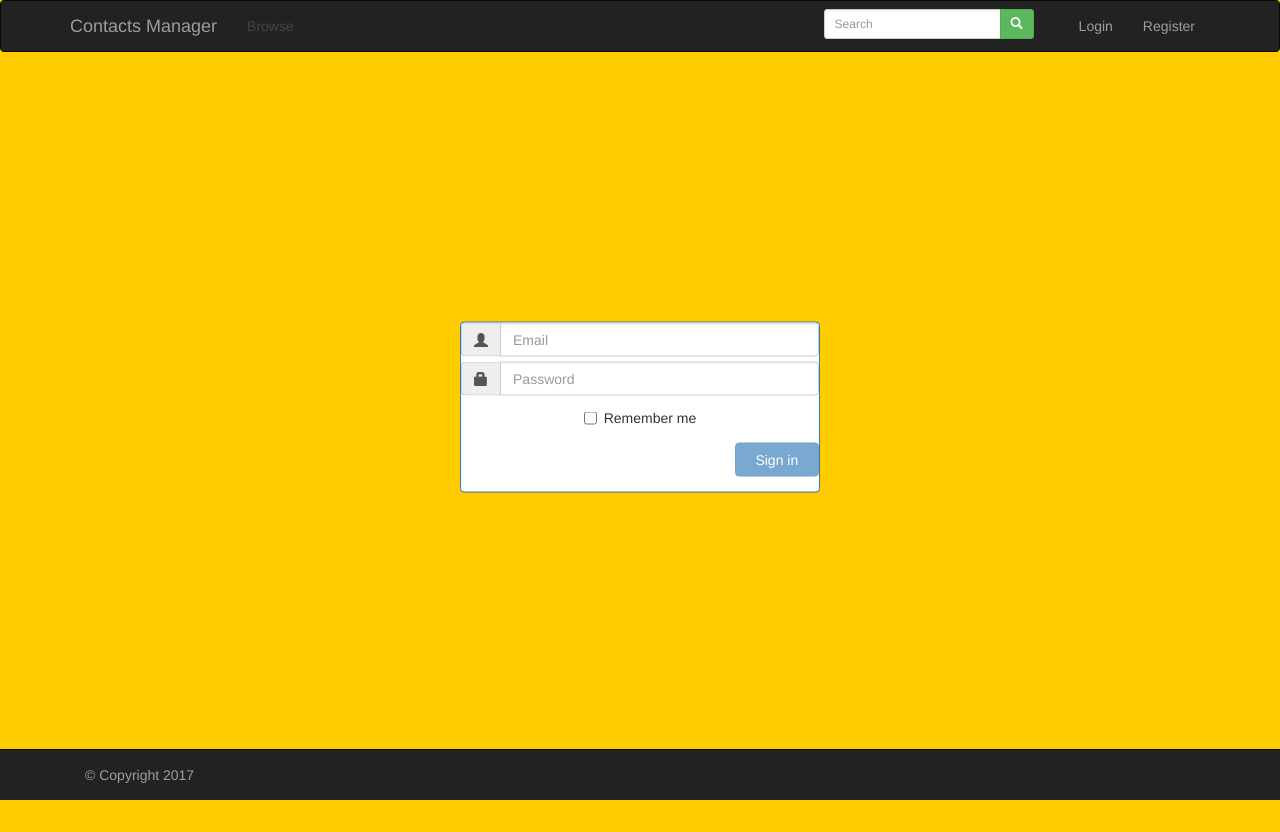
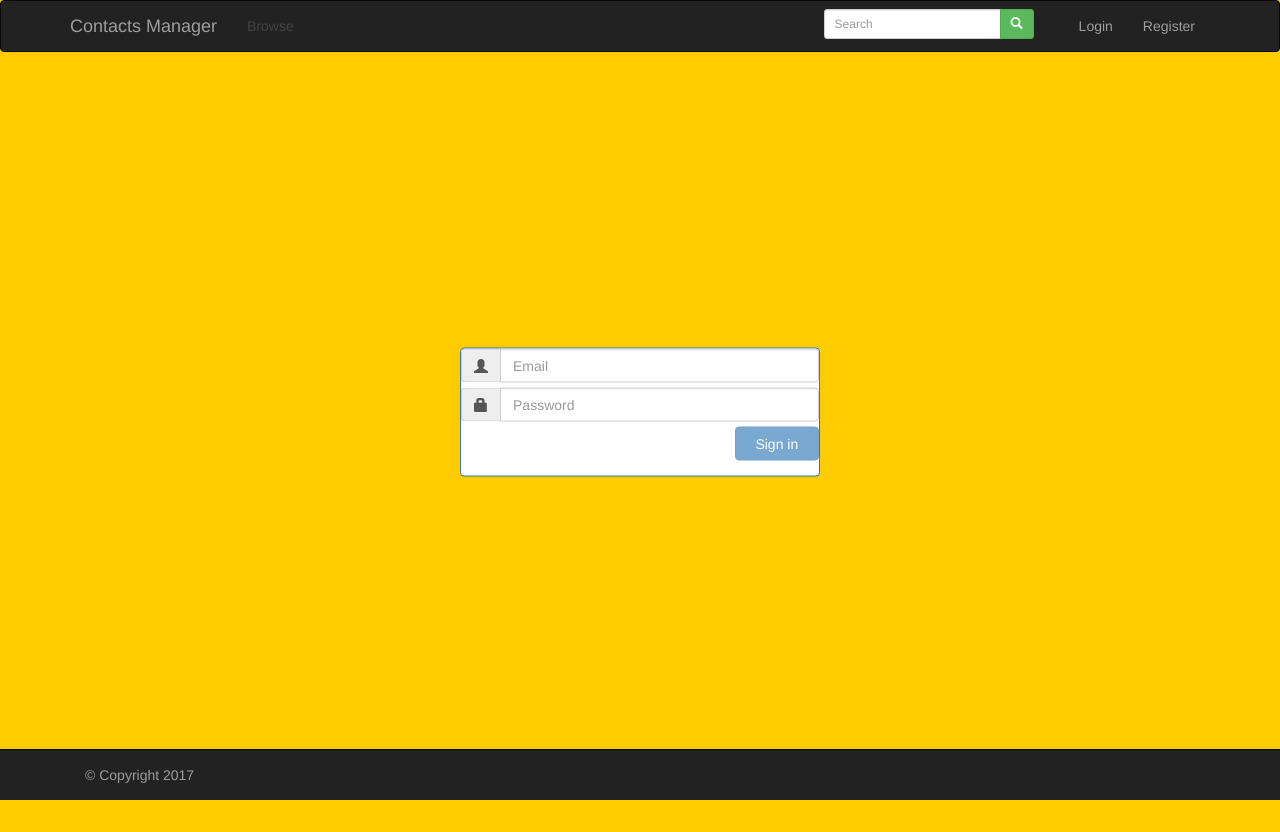
Before and after one commit to NasirA1/MyJS, a React (Create React App) app in the folder react-contacts-2/contacts-client/: page /login in a window 1280 px wide. Before the commit the page ends 802 px from the top, so only its background shows below. Built offline with nearby package versions, Linux system fonts and the light colour scheme.

Commit message:
register v align

```diff
--- a/react-contacts-2/contacts-client/public/index.html
+++ b/react-contacts-2/contacts-client/public/index.html
@@ -9,8 +9,7 @@
 	<link rel="shortcut icon" href="%PUBLIC_URL%/favicon.ico">
 	<link rel="stylesheet" href="https://maxcdn.bootstrapcdn.com/bootstrap/latest/css/bootstrap.min.css">
 	<style>
-		html,
-		body {
+		html, body {
 			height: 100%;
 		}
 
@@ -44,23 +43,37 @@
 			}
 		}
 
+    .centered-parent {
+			/* needed by vertical center in child */
+			height: 350px;
 
-    .vertical-align-parent {
-      text-align: center;
-      height: 430px;
+			/* horizontal center of child */
+			text-align: center;
+
+			/* border: 1px dashed red; */
     }
 
-    .vertical-align-child {
-      position: relative;
-      top: 50%;
-      transform: translateY(-50%);
+    .centered-child {
+			/* autosize to content */
+			display: inline-block;
+
+			/* vertical-align center */
+			position: relative;
+			top: 50%;
+			transform: translateY(-50%);
+
+			/* For Demo purpose only */
+			/* border: 1px dashed gray;
+			padding: 30px; */
     }
 
-    @media only screen and (min-width: 40em) {
-      .vertical-align-parent {
-        height: 670px;
+
+    @media screen and (min-width: 40em) {
+      .centered-parent {
+        height: 700px;
       }
     }
+
 
 
     /* The Browse page responsive table */
--- a/react-contacts-2/contacts-client/src/components/Login.js
+++ b/react-contacts-2/contacts-client/src/components/Login.js
@@ -66,8 +66,8 @@ class Login extends Component {
 
   render() {
     return (
-      <Col lg={4} lgOffset={4} className="vertical-align-parent">
-      <div className="vertical-align-child">
+      <Col lg={4} lgOffset={4}>
+      <div className="centered-parent"><div className="centered-child">
         <Panel header="Login" className="" bsStyle="primary">
         <Grid fluid>
           <Row>
@@ -82,11 +82,6 @@ class Login extends Component {
             </div>
             <FormGroup>
               <Col xs={12}>
-                <Checkbox name="rememberMe" onChange={this.handleInputChange}>Remember me</Checkbox>
-              </Col>
-            </FormGroup>
-            <FormGroup>
-              <Col xs={12}>
                 <Button type="submit" bsStyle="primary" style={{ float: 'right' }} disabled={!this.formIsValid()}>
                   &nbsp;&nbsp;Sign in&nbsp;&nbsp;
                 </Button>
@@ -96,7 +91,7 @@ class Login extends Component {
           </Row>
         </Grid>
         </Panel>
-        </div>
+        </div></div>
       </Col>
     );
   }
--- a/react-contacts-2/contacts-client/src/components/Register.js
+++ b/react-contacts-2/contacts-client/src/components/Register.js
@@ -143,8 +143,8 @@ class Register extends Component {
 
   render() {
     return (
-      <Col lg={4} lgOffset={4} className="vertical-align-parent">
-        <div className="vertical-align-child">
+      <Col lg={4} lgOffset={4}>
+        <div className="centered-parent"><div className="centered-child">
         <Panel header="Register" bsStyle="primary">
           <Grid fluid>
             <Row>
@@ -211,7 +211,7 @@ class Register extends Component {
             </Row>
           </Grid>
         </Panel>
-        </div>
+        </div></div>
       </Col>
     );
   }
```
